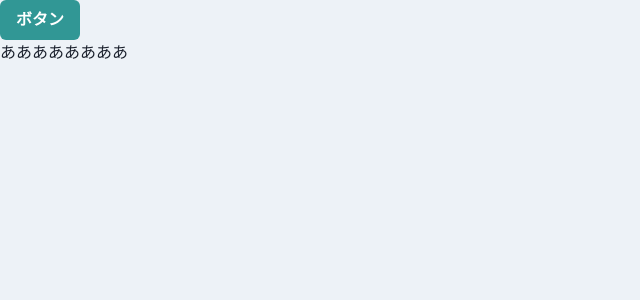
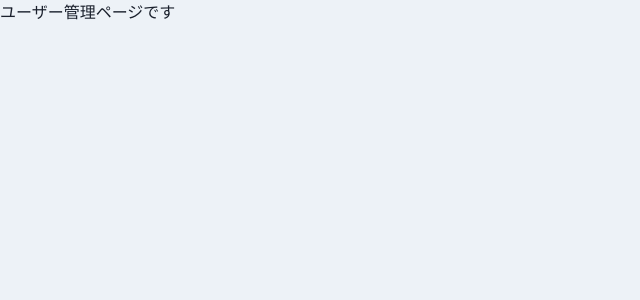
Before and after one commit to s1f102100793/React-StepUp-section12, a React (Create React App) app: page /home/user_management in a window 1280 px wide. Shown: the top 300 px of the page, without its empty margins (0-640 px from the left). Built offline with nearby package versions, Linux system fonts and the light colour scheme.

Commit message:
70 ルーティングの作成

```diff
--- a/package.json
+++ b/package.json
@@ -8,9 +8,11 @@
     "@chakra-ui/react": "1.3.3",
     "@emotion/react": "11.1.5",
     "@emotion/styled": "11.1.5",
+    "@types/react-router-dom": "5.1.7",
     "framer-motion": "3.3.0",
     "react": "17.0.1",
     "react-dom": "17.0.1",
+    "react-router-dom": "5.2.0",
     "react-scripts": "4.0.0"
   },
   "devDependencies": {
--- a/src/App.tsx
+++ b/src/App.tsx
@@ -1,11 +1,15 @@
-import { Button, ChakraProvider } from "@chakra-ui/react";
+import { ChakraProvider } from "@chakra-ui/react";
+import { BrowserRouter } from "react-router-dom";
+
 import theme from "./theme/theme";
+import { Router } from "./router/Router";
 
 export default function App() {
   return (
     <ChakraProvider theme={theme}>
-      <Button colorScheme="teal">ボタン</Button>
-      <p>ああああああああ</p>
+      <BrowserRouter>
+        <Router />
+      </BrowserRouter>
     </ChakraProvider>
   );
 }
--- /dev/null
+++ b/src/components/pages/Home.tsx
@@ -0,0 +1,5 @@
+import { memo, VFC } from "react";
+
+export const Home: VFC = memo(() => {
+  return <p>HOMEページです</p>;
+});
--- /dev/null
+++ b/src/components/pages/Login.tsx
@@ -0,0 +1,5 @@
+import { memo, VFC } from "react";
+
+export const Login: VFC = memo(() => {
+  return <p>ログインページです</p>;
+});
--- /dev/null
+++ b/src/components/pages/Page404.tsx
@@ -0,0 +1,5 @@
+import { memo, VFC } from "react";
+
+export const Page404: VFC = memo(() => {
+  return <p>404ページです</p>;
+});
--- /dev/null
+++ b/src/components/pages/Setting.tsx
@@ -0,0 +1,5 @@
+import { memo, VFC } from "react";
+
+export const Setting: VFC = memo(() => {
+  return <p>設定ページです</p>;
+});
--- /dev/null
+++ b/src/components/pages/Usermanagement.tsx
@@ -0,0 +1,5 @@
+import { memo, VFC } from "react";
+
+export const UserManagement: VFC = memo(() => {
+  return <p>ユーザー管理ページです</p>;
+});
--- /dev/null
+++ b/src/router/HomeRoutes.tsx
@@ -0,0 +1,27 @@
+import { Home } from "../components/pages/Home";
+import { UserManagement } from "../components/pages/Usermanagement";
+import { Setting } from "../components/pages/Setting";
+import { Page404 } from "../components/pages/Page404";
+
+export const homeRoutes = [
+  {
+    path: "/",
+    exact: true,
+    children: <Home />
+  },
+  {
+    path: "/user_management",
+    exact: false,
+    children: <UserManagement />
+  },
+  {
+    path: "/setting",
+    exact: false,
+    children: <Setting />
+  },
+  {
+    path: "*",
+    exact: false,
+    children: <Page404 />
+  }
+];
--- /dev/null
+++ b/src/router/Router.tsx
@@ -0,0 +1,35 @@
+import { memo, VFC } from "react";
+import { Route, Switch } from "react-router-dom";
+
+import { Login } from "../components/pages/Login";
+import { homeRoutes } from "./HomeRoutes";
+import { Page404 } from "../components/pages/Page404";
+
+export const Router: VFC = memo(() => {
+  return (
+    <Switch>
+      <Route exact path="/">
+        <Login />
+      </Route>
+      <Route
+        path="/home"
+        render={({ match: { url } }) => (
+          <Switch>
+            {homeRoutes.map((route) => (
+              <Route
+                key={route.path}
+                exact={route.exact}
+                path={`${url}${route.path}`}
+              >
+                {route.children}
+              </Route>
+            ))}
+          </Switch>
+        )}
+      />
+      <Route path="*">
+        <Page404 />
+      </Route>
+    </Switch>
+  );
+});
```
